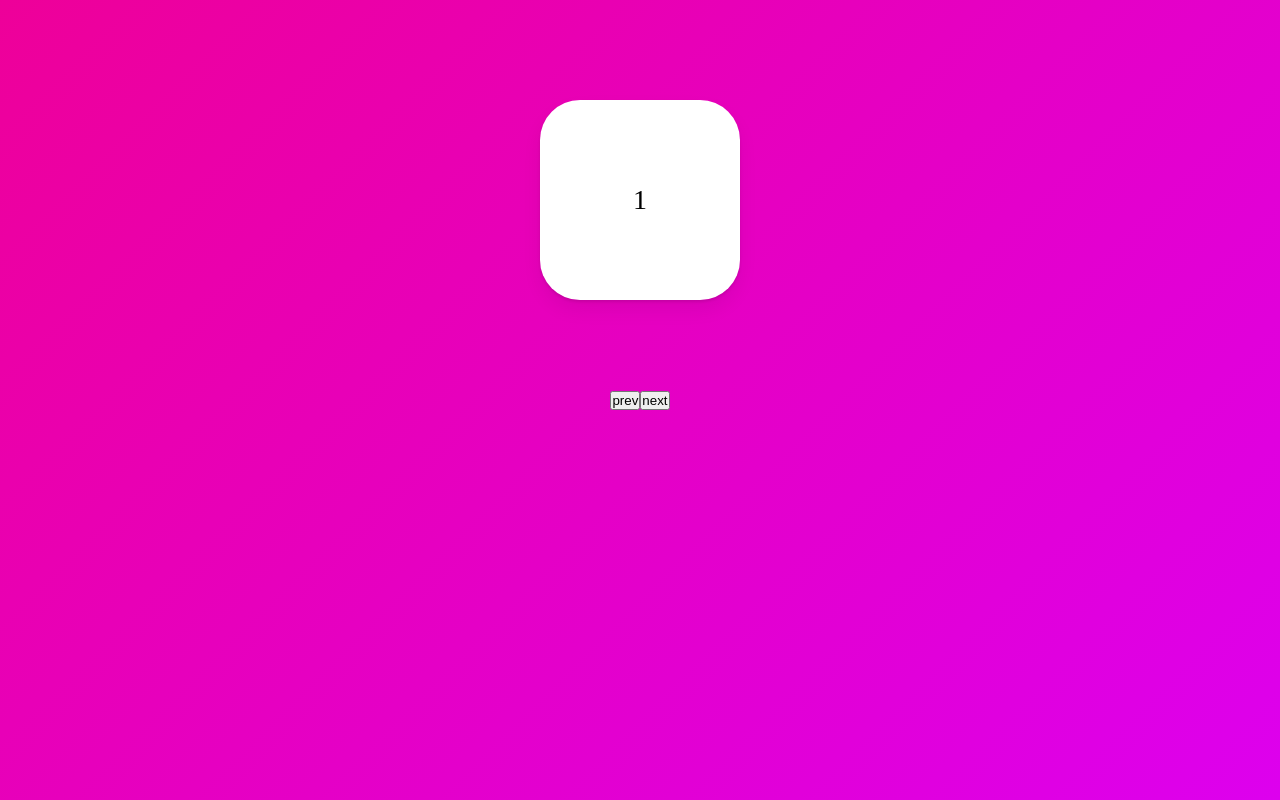
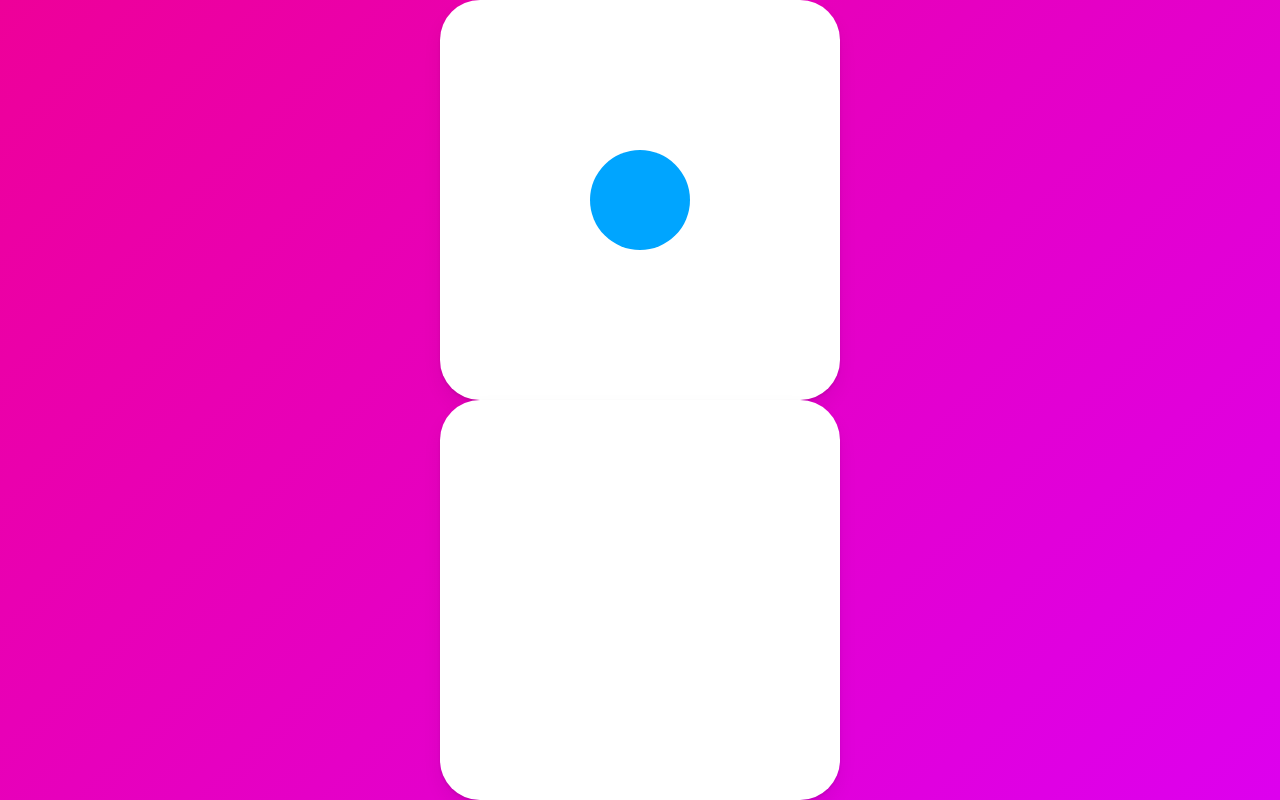
Before and after one commit to n0hack/tech-stacks, a React (Create React App) app in the folder 2022/framer/tutorial/: page / in a window 1280 px wide. Built offline with nearby package versions, Linux system fonts and the light colour scheme.

Commit message:
You need to watch this

```diff
--- a/2022/framer/tutorial/src/App.tsx
+++ b/2022/framer/tutorial/src/App.tsx
@@ -7,6 +7,7 @@ import {
 import styled from 'styled-components';
 import { useEffect } from 'react';
 import AnimatePresence from './AnimatePresence';
+import WatchThis from './WatchThis';
 
 /* Spring: 현실 세계의 애니메이션 같은 느낌 */
 
@@ -102,7 +103,8 @@ const svgVariants = {
 function App() {
   return (
     <Wrapper>
-      <AnimatePresence />
+      {/* <AnimatePresence /> */}
+      <WatchThis />
     </Wrapper>
   );
 }
--- /dev/null
+++ b/2022/framer/tutorial/src/WatchThis.tsx
@@ -0,0 +1,43 @@
+import { motion } from 'framer-motion';
+import React, { useState } from 'react';
+import styled from 'styled-components';
+
+type Props = {};
+
+const Box = styled(motion.div)`
+  width: 400px;
+  height: 400px;
+  background-color: rgba(255, 255, 255, 1);
+  border-radius: 40px;
+  display: flex;
+  justify-content: center;
+  align-items: center;
+  box-shadow: 0 2px 3px rgba(0, 0, 0, 0.1), 0 10px 20px rgba(0, 0, 0, 0.06);
+`;
+
+const Circle = styled(motion.div)`
+  width: 100px;
+  height: 100px;
+  background-color: #00a5ff;
+  /* border-radius: 50px; */
+`;
+
+export default function WatchThis({}: Props) {
+  const [clicked, setClicked] = useState(false);
+  const toggleClicked = () => setClicked((prev) => !prev);
+
+  return (
+    <div onClick={toggleClicked}>
+      <Box>
+        {!clicked ? (
+          <Circle layoutId="circle" style={{ borderRadius: 50 }} />
+        ) : null}
+      </Box>
+      <Box>
+        {clicked ? (
+          <Circle layoutId="circle" style={{ borderRadius: 0 }} />
+        ) : null}
+      </Box>
+    </div>
+  );
+}
```
